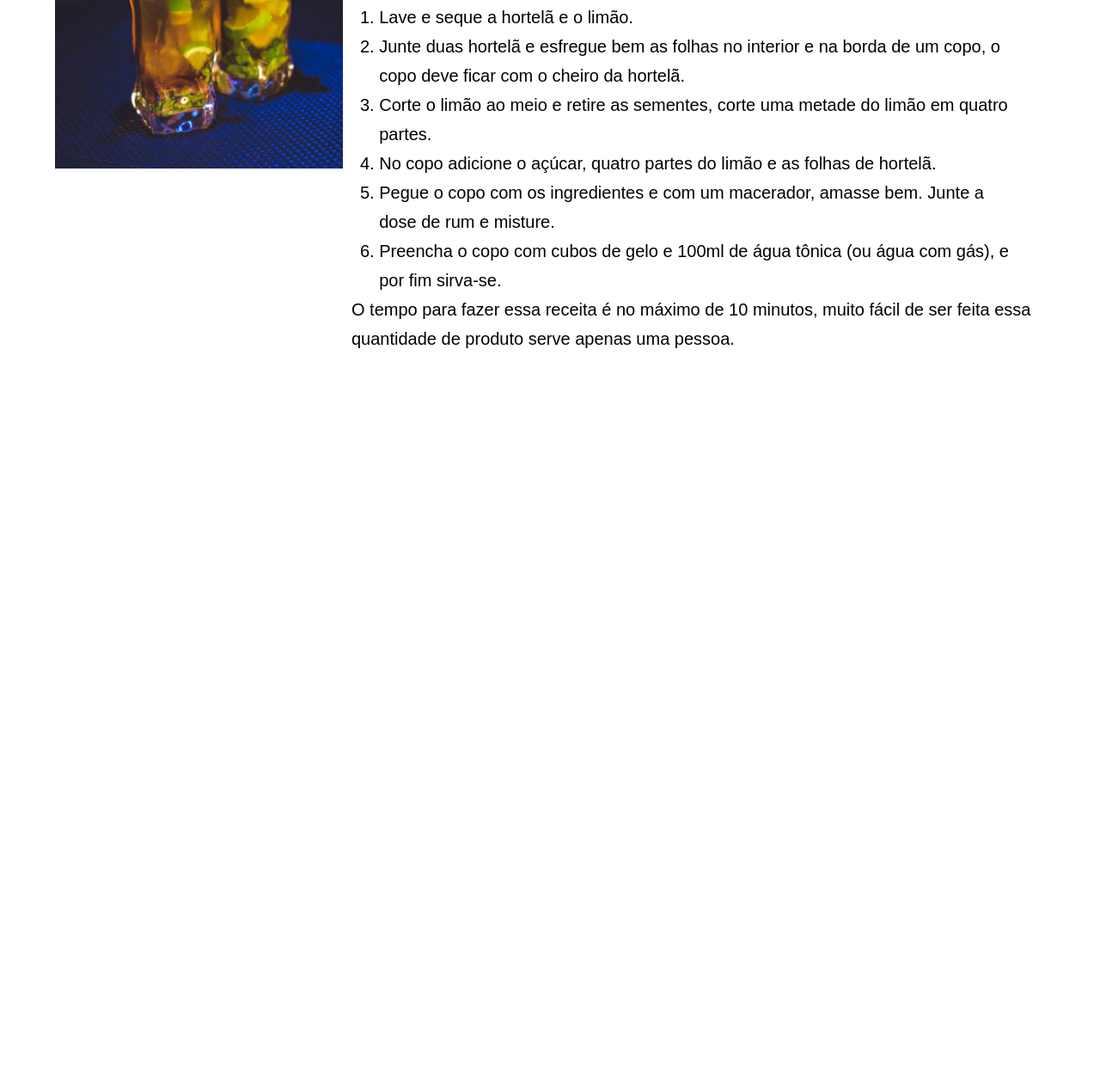
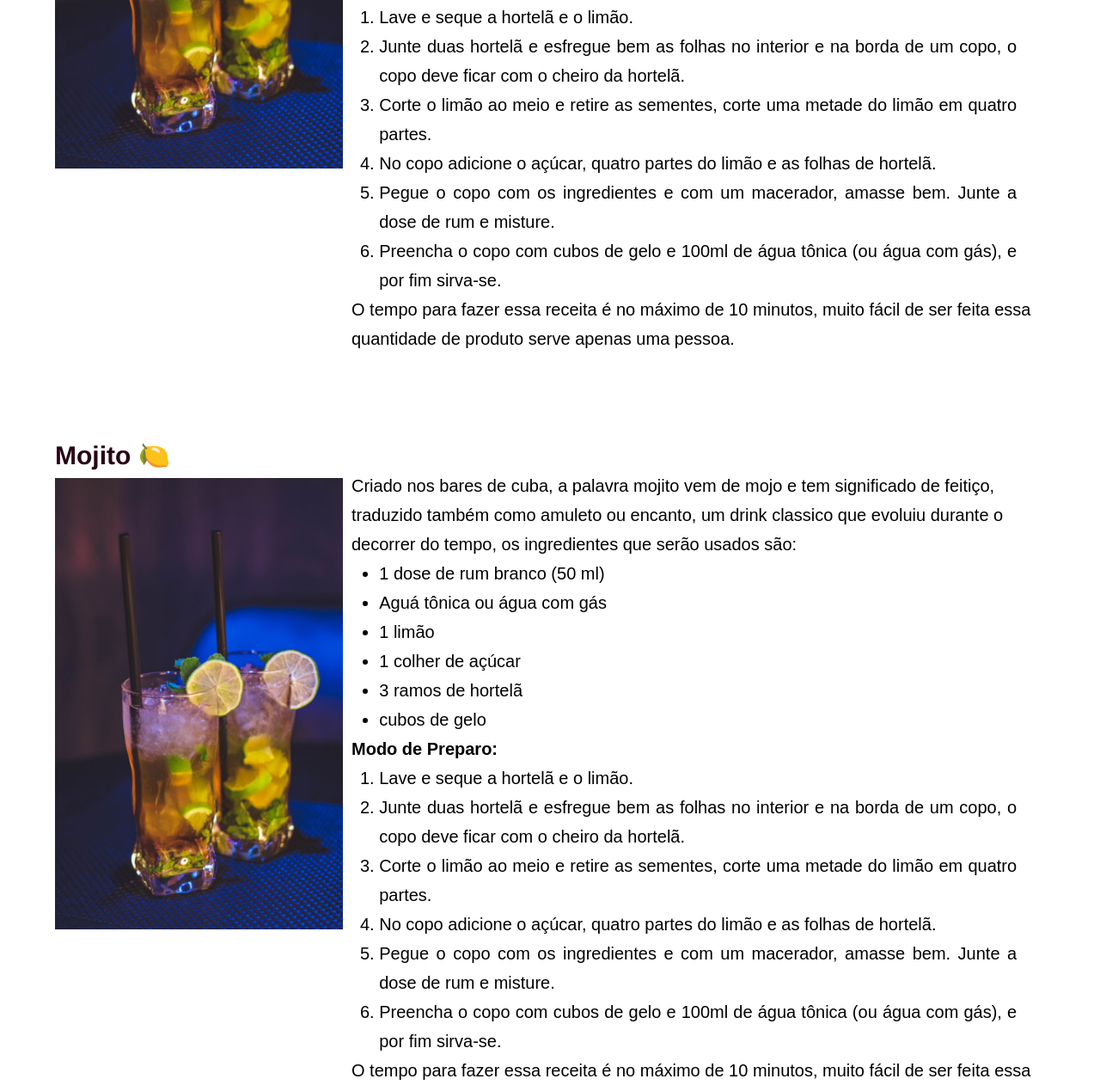
Before and after one commit to MateusMFernandes/Site-de-coquetel-alcoolicos, a plain HTML site: page index.html in a window 1280 px wide. Shown: the part 1538-2800 px from the top of the page at 86% size. Before the commit the page ends 2049 px from the top, so only its background shows below. Drawn offline with Linux system fonts and the light colour scheme.

Commit message:
mudança no texto

```diff
--- a/estilo.css
+++ b/estilo.css
@@ -24,6 +24,9 @@ header {
 }
 main {
     padding: 0% 5%;
+}
+main > p, ul, ol {
+    text-align: justify;
 }
 header>h1{
   font-family: 'Franklin Gothic Medium', 'Arial Narrow', Arial, sans-serif;
--- a/index.html
+++ b/index.html
@@ -15,7 +15,7 @@
        <p>Um bom drinque sempre é bem vindo e hoje Separemos 10 receitas alcoólicas dos variados tipos.</p>
    </header>
     <main>
-              <h1>Pina colada🍍</h1>
+              <h1>Piña colada🍍</h1>
         <article>
                     <div class="drinks">
                         <picture>
@@ -24,7 +24,7 @@
                         </picture>
                     </div>
                 <aside>
-                    <p>Criada aproximadamente em 1954, a pina colada é uma mistura totalmente latina e muito refrescante, os ingredientes que serão usado na pina colada são:</p>
+                    <p>Criada aproximadamente em 1954, a piña colada é uma mistura totalmente latina e muito refrescante, os ingredientes que serão usado na piña colada são:</p>
                     <ul>
                     <li>dose de rum (50 ml)</li>
                     <li>dose de leite de coco (50 ml)</li>
@@ -72,6 +72,36 @@
                     <p>O tempo para fazer essa receita é no máximo de 10 minutos, muito fácil de ser feita  essa quantidade de produto serve apenas uma pessoa.</p>
                 </aside>
         </article>
+        <article>
+            <h1>Mojito 🍋</h1>
+            <div class="drinks">
+                <picture>
+                    <source media="(max-width:450px)" srcset="imagens/mojitopq.jpg">
+                    <img src="imagens/mojito.jpg" alt="imagem">
+                </picture>
+            </div>
+        <aside>
+            <p>Criado nos bares de cuba, a palavra mojito vem de mojo e tem significado de feitiço, traduzido também como amuleto ou encanto, um drink classico que evoluiu durante o decorrer do tempo, os ingredientes que serão usados são:</p>
+            <ul>
+            <li>1 dose de rum branco (50 ml)</li>
+            <li>Aguá tônica ou água com gás</li>
+            <li>1 limão</li>
+            <li>1 colher de açúcar</li>
+            <li>3 ramos de hortelã</li>
+            <li>cubos de gelo </li>
+            </ul>
+            <p><strong>Modo de Preparo:</strong></p>
+            <ol>
+            <li>Lave e seque a hortelã e o limão.</li>
+            <li>Junte duas hortelã e esfregue bem as folhas no interior e na borda de um copo, o copo deve ficar com o cheiro da hortelã.</li>
+            <li>Corte o limão ao meio e retire as sementes, corte uma metade do limão em quatro partes.</li>
+            <li>No copo adicione o açúcar, quatro partes do limão e as folhas de hortelã.</li>
+            <li>Pegue o copo com os ingredientes e com um macerador, amasse bem. Junte a dose de rum e misture.</li>
+            <li>Preencha o copo com cubos de gelo e 100ml de água tônica (ou água com gás), e por fim sirva-se.</li>
+            </ol>
+            <p>O tempo para fazer essa receita é no máximo de 10 minutos, muito fácil de ser feita  essa quantidade de produto serve apenas uma pessoa.</p>
+        </aside>
+</article>
     </main>
 
 
```
